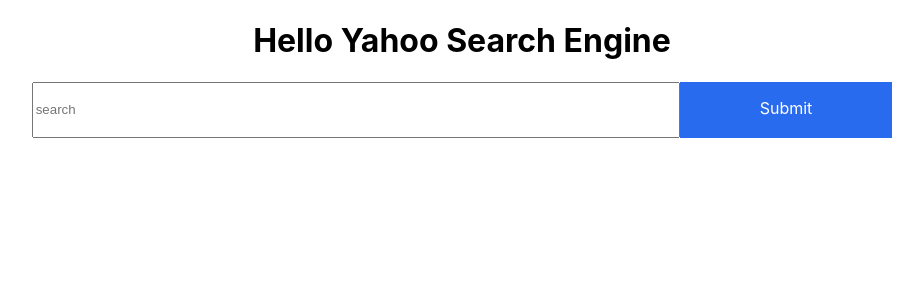
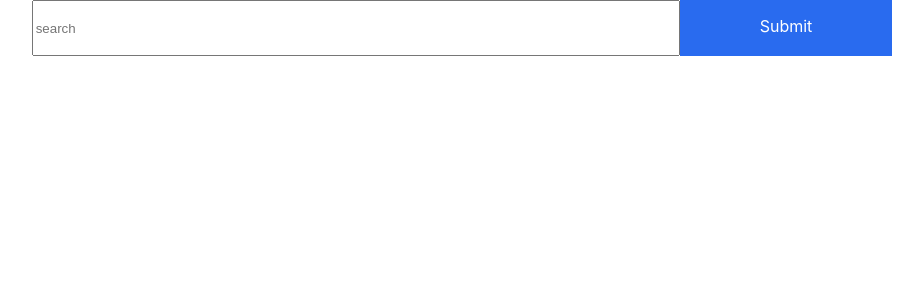
Before and after one commit to Adeee11/yahoo-search, a React (Create React App) app: page / in a window 1280 px wide. Shown: the top 300 px of the page, without its empty margins (178-1101 px from the left). Built offline with nearby package versions, Linux system fonts and the light colour scheme.

Commit message:
removed title

```diff
--- a/src/App.js
+++ b/src/App.js
@@ -54,7 +54,7 @@
   return (
     <div className="App">
       <header className="">
-        <h1>Hello Yahoo Search Engine</h1>
+
         <div style={{ display: "flex", justifyContent: "center" }}>
           <input
             placeholder="search"
```
